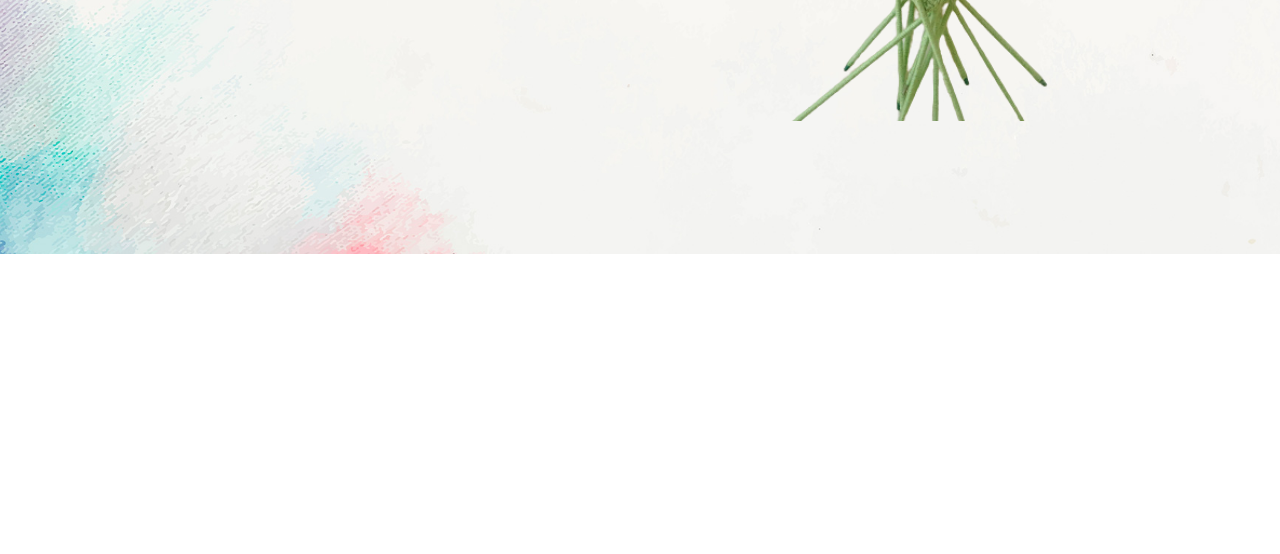
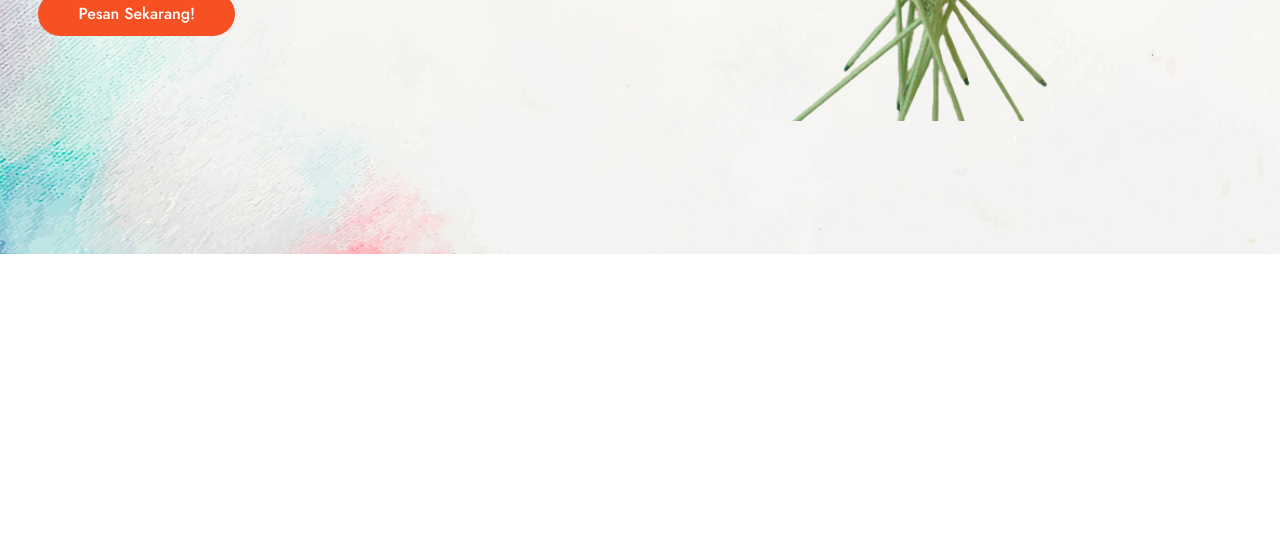
Before and after one commit to adtyannda/nirmalaku, a plain HTML site: page index.html in a window 1280 px wide. Shown: the part 546-1100 px from the top of the page. Drawn offline with nearby package versions, Linux system fonts and the light colour scheme.

Commit message:
index.html

```diff
--- a/index.html
+++ b/index.html
@@ -39,6 +39,7 @@
 				<a href="https://www.instagram.com/adtyannda_/" target="_blank"><i class='bx bxl-instagram' ></i></a>
 				<a href="https://wa.me/6282250494737/" target="_blank"><i class='bx bxl-whatsapp' ></i></a>
 			</div>
+			<a href="https://wa.me/6282250494737?text=Hai%2C%20saya%20ingin%20memeasan%20produk%20Nirmalaku!" class="btn">Pesan Sekarang!</a>
 		</div>
 
 		<div class="home-img">
```
